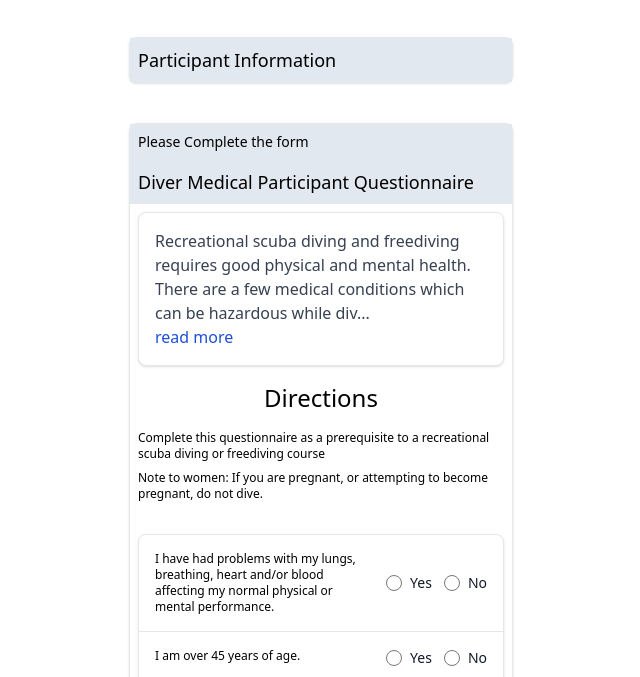
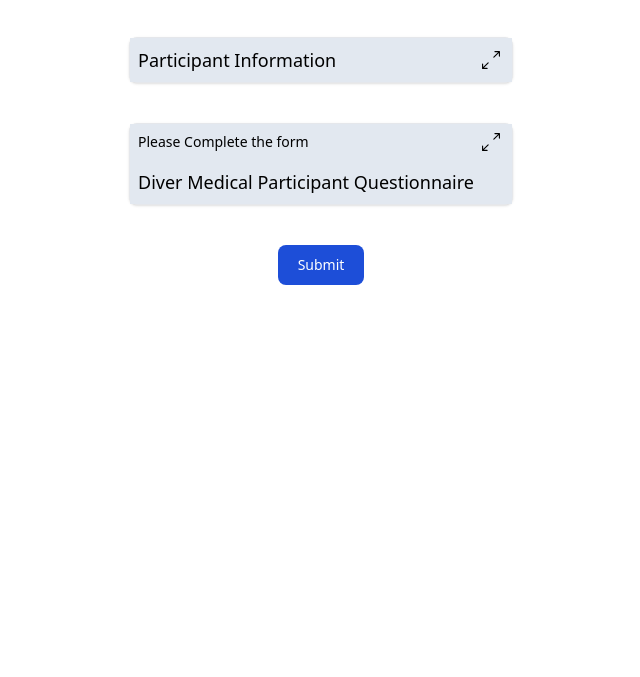
Before and after one commit to Karnes232/diving-liability, a Gatsby site: page / in a window 1280 px wide. Shown: the part 123-800 px from the top of the page, without its empty margins (319-959 px from the left). Built offline with nearby package versions, Linux system fonts and the light colour scheme; Gatsby itself is replaced by a stand-in of ours.

Commit message:
added react icons for collapsing inputs

```diff
--- a/gatsby-config.js
+++ b/gatsby-config.js
@@ -22,7 +22,7 @@ module.exports = {
     {
       resolve: "gatsby-plugin-manifest",
       options: {
-        icon: "src/images/icon.png",
+        icon: "src/images/Logo-Mariana-Caribbean-Sports2.webp",
       },
     },
   ],
--- a/package.json
+++ b/package.json
@@ -23,7 +23,8 @@
     "gatsby-source-filesystem": "^5.11.0",
     "gatsby-transformer-sharp": "^5.11.0",
     "react": "^18.2.0",
-    "react-dom": "^18.2.0"
+    "react-dom": "^18.2.0",
+    "react-icons": "^4.10.1"
   },
   "devDependencies": {
     "autoprefixer": "^10.4.15",
--- a/src/components/formComponents/FormComponent.js
+++ b/src/components/formComponents/FormComponent.js
@@ -2,16 +2,19 @@ import React, { useState } from "react"
 
 import MedicalForm from "./medical/MedicalForm"
 import InformationForm from "./information/InformationForm"
-import { informationStateObject, medicalStateObject } from "../../data/stateObjects"
+import {
+  informationStateObject,
+  medicalStateObject,
+} from "../../data/stateObjects"
 const FormComponent = () => {
   const [medicalState, setMedicalState] = useState(medicalStateObject)
-  const [informationState, setInformationState] = useState(informationStateObject)
+  const [informationState, setInformationState] = useState(
+    informationStateObject,
+  )
   const handleSubmit = e => {
     e.preventDefault()
     console.log(medicalState)
-
   }
-  console.log(medicalState)
   return (
     <form
       name="contact"
@@ -19,7 +22,7 @@ const FormComponent = () => {
       action={`/`}
       id="contact"
       onSubmit={handleSubmit}
-      className="max-w-sm mx-auto"
+      className="max-w-sm mx-auto min-h-[75vh]"
     >
       <InformationForm
         informationState={informationState}
@@ -29,7 +32,7 @@ const FormComponent = () => {
         medicalState={medicalState}
         setMedicalState={setMedicalState}
       />
-      <div className="flex justify-center items-center">
+      <div className="flex mt-10 justify-center items-center">
         <button
           type="submit"
           className="text-white bg-blue-700 hover:bg-blue-800 focus:ring-4 focus:outline-none focus:ring-blue-300 font-medium rounded-lg text-sm w-full sm:w-auto px-5 py-2.5 text-center dark:bg-blue-600 dark:hover:bg-blue-700 dark:focus:ring-blue-800"
--- a/src/components/formComponents/information/InformationForm.js
+++ b/src/components/formComponents/information/InformationForm.js
@@ -3,7 +3,7 @@ import Name from "./Name"
 import Contact from "./Contact"
 import Address from "./Address"
 import { useState } from "react"
-
+import { BsArrowsAngleExpand, BsArrowsAngleContract } from "react-icons/bs"
 const InformationForm = ({ informationState, setInformationState }) => {
   const [readMore, setReadMore] = useState(false)
   const handleChange = e => {
@@ -18,10 +18,12 @@ const InformationForm = ({ informationState, setInformationState }) => {
   return (
     <div className="mt-5 mb-10 block bg-white border border-gray-200 rounded-lg shadow">
       <div
-        className="p-2 text-lg bg-slate-200 w-full"
+        className="p-2 text-lg bg-slate-200 w-full flex justify-between items-center"
         onClick={e => setReadMore(!readMore)}
       >
-        Participant Information
+      <div>Participant Information</div>
+      <div><div className="pr-1 text-lg"> {readMore ? <BsArrowsAngleContract /> :  <BsArrowsAngleExpand /> }</div></div>
+
       </div>
 
       {readMore ? (
--- a/src/components/formComponents/medical/MedicalForm.js
+++ b/src/components/formComponents/medical/MedicalForm.js
@@ -1,12 +1,15 @@
 import React, { useState } from "react"
+import { BsArrowsAngleExpand, BsArrowsAngleContract } from "react-icons/bs"
+
 import {
   medicalStatement,
   medicalQuestions,
 } from "../../../data/medicalStatement"
 import MedicalCard from "./MedicalCard"
 const MedicalForm = ({ medicalState, setMedicalState }) => {
-  const [readMore, setReadMore] = useState(false)
-
+  const [readMoreMedicalStatement, setReadMoreMedicalStatement] =
+    useState(false)
+  const [readMoreForm, setReadMoreForm] = useState(false)
   const handleChange = e => {
     const value =
       e.target.type === "checkbox" ? e.target.checked : e.target.value
@@ -17,15 +20,21 @@ const MedicalForm = ({ medicalState, setMedicalState }) => {
   }
   return (
     <div className="block  bg-white border border-gray-200 rounded-lg shadow hover:bg-gray-100">
-      <div className="p-2 text-sm bg-slate-200 w-full">
-        Please Complete the form
+      <div onClick={e => setReadMoreForm(!readMoreForm)}>
+        <div className="p-2 text-sm bg-slate-200 w-full flex justify-between items-center">
+          <div>Please Complete the form </div>
+          <div className="pr-1 text-lg"> {readMoreForm ? <BsArrowsAngleContract /> :  <BsArrowsAngleExpand /> }</div>
+
         </div>
-      <div className="p-2 text-lg mb-2 bg-slate-200">
+        <div className="p-2 text-lg bg-slate-200">
           Diver Medical Participant Questionnaire
         </div>
+      </div>
+      {readMoreForm ? (
+        <div className="mt-2">
           <section className="m-2 block bg-white border border-gray-200 rounded-lg shadow">
             <p className="text-gray-700 text-base m-4">
-          {readMore
+              {readMoreMedicalStatement
                 ? medicalStatement
                 : `${medicalStatement.substring(0, 150)}...`}
               <br />
@@ -33,18 +42,18 @@ const MedicalForm = ({ medicalState, setMedicalState }) => {
                 className="text-blue-700"
                 onClick={e => {
                   e.preventDefault()
-              setReadMore(!readMore)
+                  setReadMoreMedicalStatement(!readMoreMedicalStatement)
                 }}
               >
-            {readMore ? "show less" : "read more"}
+                {readMoreMedicalStatement ? "show less" : "read more"}
               </button>
             </p>
           </section>
           <section className="flex flex-col justify-center items-center mx-2 space-y-2">
             <div className="text-2xl my-2">Directions</div>
             <p className="text-xs font-medium">
-          Complete this questionnaire as a prerequisite to a recreational scuba
-          diving or freediving course
+              Complete this questionnaire as a prerequisite to a recreational
+              scuba diving or freediving course
             </p>
             <p className="text-xs">
               <span className="font-medium">Note to women:</span> If you are
@@ -65,6 +74,10 @@ const MedicalForm = ({ medicalState, setMedicalState }) => {
             </main>
           </section>
         </div>
+      ) : (
+        <></>
+      )}
+    </div>
   )
 }
 
--- a/src/data/stateObjects.js
+++ b/src/data/stateObjects.js
@@ -13,7 +13,7 @@ export const informationStateObject = {
 
 export const medicalStateObject = {
   lung: "No",
-    heartSurgey : "No",
+  heartSurgey: "No",
   Asthma: "No",
   heartAttack: "No",
   bronchitis: "No",
@@ -54,5 +54,5 @@ export const informationStateObject = {
   heartburn: "No",
   crohn: "No",
   bariatric: "No",
-    drugs: "No"
+  drugs: "No",
 }
--- a/src/pages/index.js
+++ b/src/pages/index.js
@@ -5,7 +5,7 @@ import FormComponent from "../components/formComponents/FormComponent"
 const IndexPage = () => {
   return (
     <Layout>
-      <main>
+      <main className="min-h-screen">
         <FormComponent />
       </main>
     </Layout>
```
Also changed, not shown: 1 other file. Lines whose indentation alone changed are shown as unchanged.
